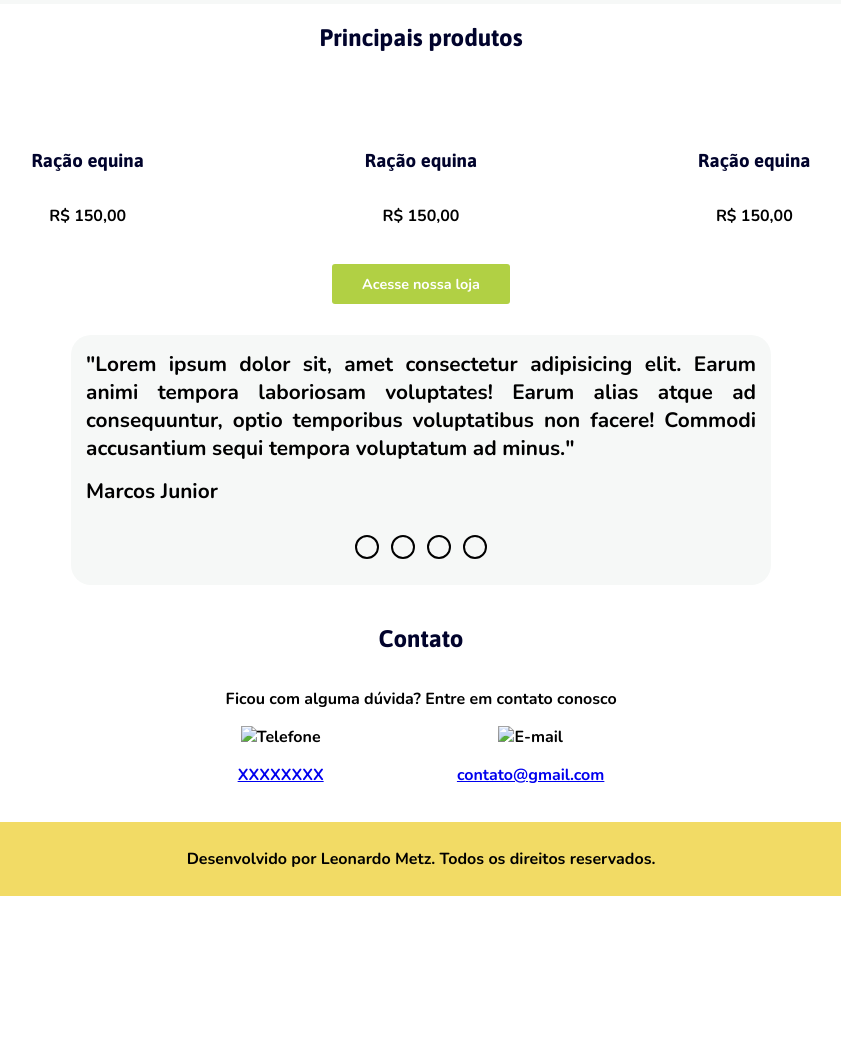
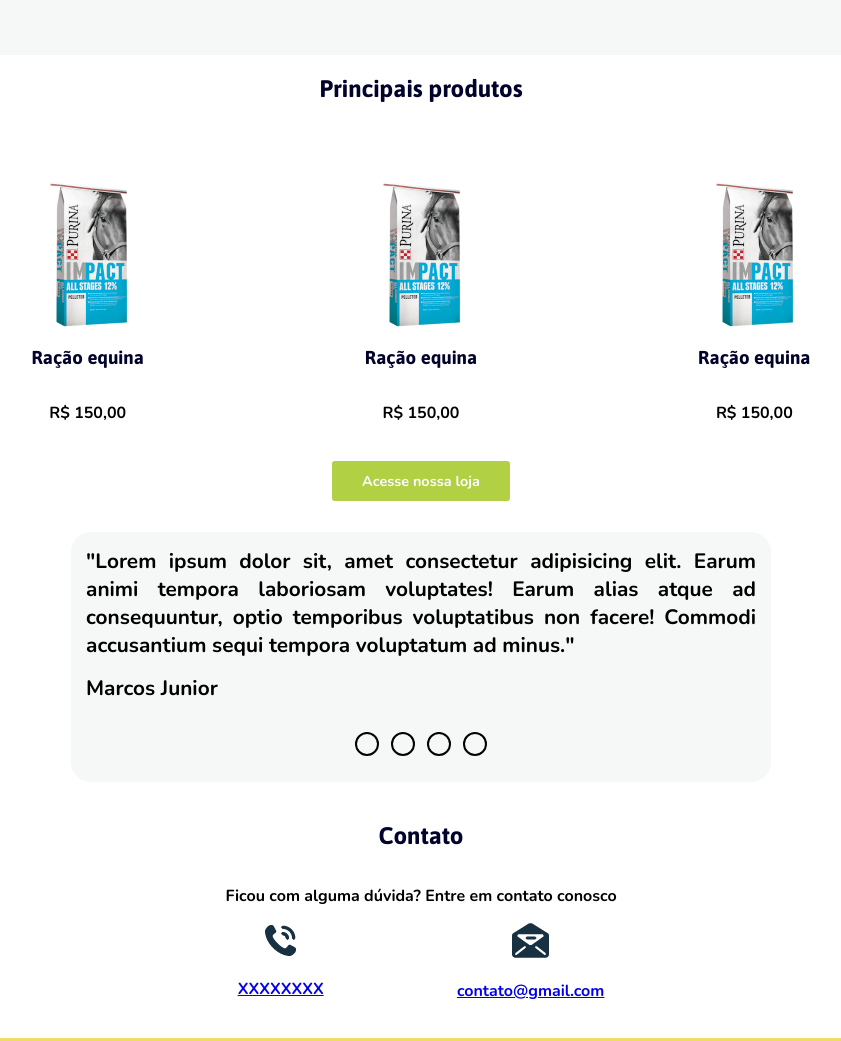
Before and after one commit to LeonardoMetz/ecommerce, a plain HTML site: page index.html in a window 1280 px wide. Shown: the part 1100-2141 px from the top of the page, without its empty margins (219-1060 px from the left). Before the commit the page ends 1996 px from the top, so only its background shows below. Drawn offline with nearby package versions, Linux system fonts and the light colour scheme; files whose address does not match are found by name.

Commit message:
Update index.html

```diff
--- a/index.html
+++ b/index.html
@@ -3,7 +3,7 @@
   <head>
     <!-- Required meta tags -->
     <meta charset="utf-8">
-    <link rel="icon" href="img/logo.ico">
+    <link rel="icon" href="logo.ico">
     <meta name="viewport" content="width=device-width, initial-scale=1">
     <link rel="preconnect" href="https://fonts.googleapis.com">
     <link rel="preconnect" href="https://fonts.gstatic.com" crossorigin>
@@ -13,7 +13,7 @@
   </head>
   <body>
     <nav>
-      <img src="img/logo.png" alt="">
+      <img src="logo.png" alt="">
       <ul>
         <li><a href="#sobre">Sobre Nós</a></li>
         <li><a href="#loja">Principais produtos</a></li>
@@ -39,17 +39,17 @@
       <h2>Principais produtos</h2>
       <div id="produtos">
         <div>
-          <img src="img/ração_exemplo.png" alt=""><!--ver imagem e nome do produto-->
+          <img src="ração_exemplo.png" alt=""><!--ver imagem e nome do produto-->
           <h3>Ração equina</h3>
           <p>R$ 150,00</p>
         </div>
         <div>
-          <img src="img/ração_exemplo.png" alt=""><!--ver imagem e nome do produto-->
+          <img src="ração_exemplo.png" alt=""><!--ver imagem e nome do produto-->
           <h3>Ração equina</h3>
           <p>R$ 150,00</p>
         </div>
         <div>
-          <img src="img/ração_exemplo.png" alt=""><!--ver imagem e nome do produto-->
+          <img src="ração_exemplo.png" alt=""><!--ver imagem e nome do produto-->
           <h3>Ração equina</h3>
           <p>R$ 150,00</p>
         </div>
@@ -100,11 +100,11 @@
       <h2>Contato</h2>
       <p>Ficou com alguma dúvida? Entre em contato conosco</p>
       <div>
-        <img src="img/tel.png" alt="Telefone">
+        <img src="tel.png" alt="Telefone">
         <p><a href="tel:XXXXXXXX">XXXXXXXX</a></p>
       </div>
       <div>
-        <img src="img/mail.png" alt="E-mail">
+        <img src="mail.png" alt="E-mail">
         <p><a href="mailto:contato@gmail.com">contato@gmail.com</a></p>
       </div>
     </section>
```
